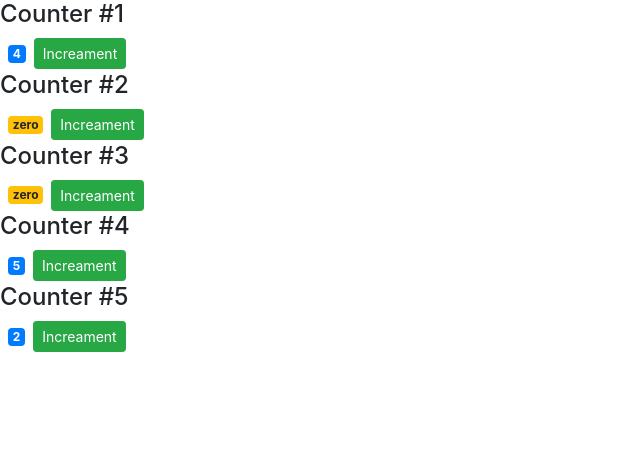
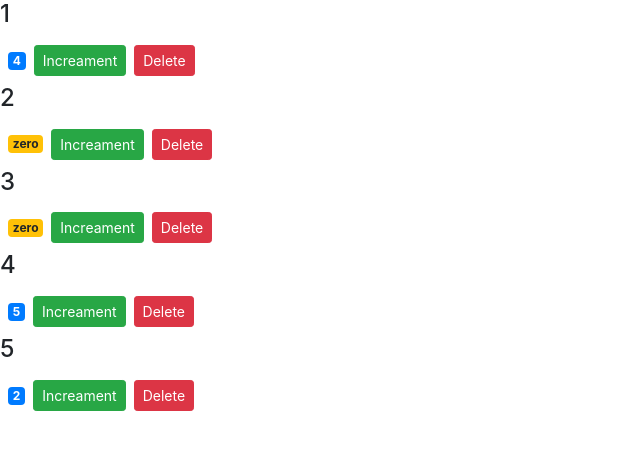
Before and after one commit to sumonsheikh/counter-app, a React (Create React App) app: page / in a window 1280 px wide. Shown: the top 450 px of the page, without its empty margins (0-640 px from the left). Built offline with nearby package versions, Linux system fonts and the light colour scheme.

Commit message:
rising event by onDelete and handle event by handleDelete

```diff
--- a/src/componets/counter.jsx
+++ b/src/componets/counter.jsx
@@ -22,10 +22,12 @@ class Counter extends Component {
         return(
 
         <div>
-            {this.props.children}
+            <h4>{this.props.id}</h4>
             <span className={this.getBadgeClasses()}>{this.formatCounter()}</span>
             <button onClick={()=>this.handleIcreament()} className="btn btn-success btn-sm">Increament</button>
             {this.state.tags.length ===0 && "please enter a tag"}
+            {/* riging event */}
+            <button onClick={this.props.onDelete} className="btn btn-danger btn-sm m-2">Delete</button>
         </div>
         );
     }
--- a/src/componets/counters.jsx
+++ b/src/componets/counters.jsx
@@ -10,11 +10,15 @@ class Counters extends Component {
             {id:5,value:2},
         ]
      }
+     handleDelete=()=>{
+         console.log("event Clicked");
+     }
     render() {
         return (
             <div>
                 {this.state.counters.map(counter=>
-                <Counter key={counter.id} value={counter.value}>
+                //Handled delete event by handleDelete Method
+                <Counter onDelete={this.handleDelete} key={counter.id} value={counter.value} id={counter.id}>
                     <h4>Counter #{counter.id}</h4>
                 </Counter>)}
             </div>
```
